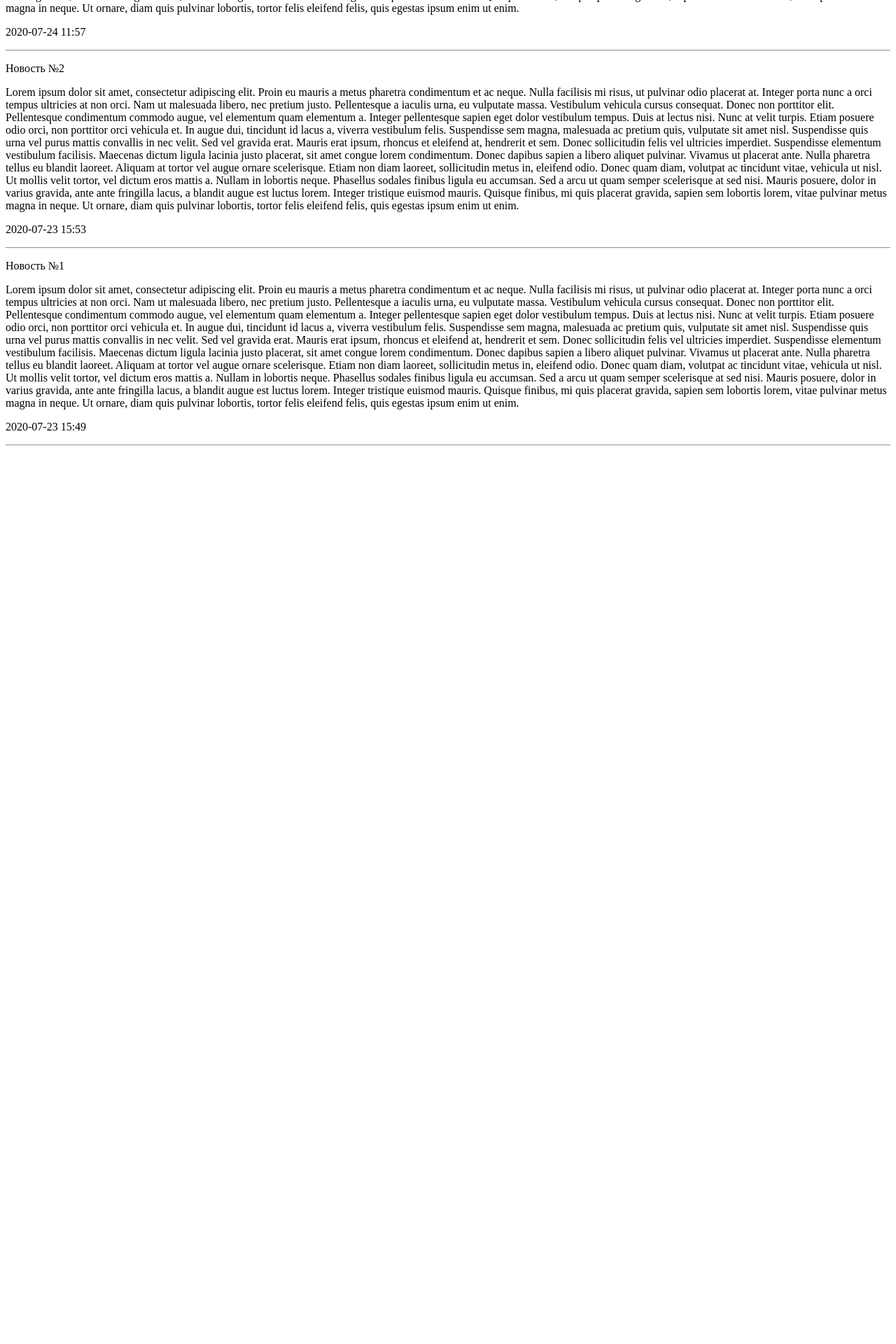
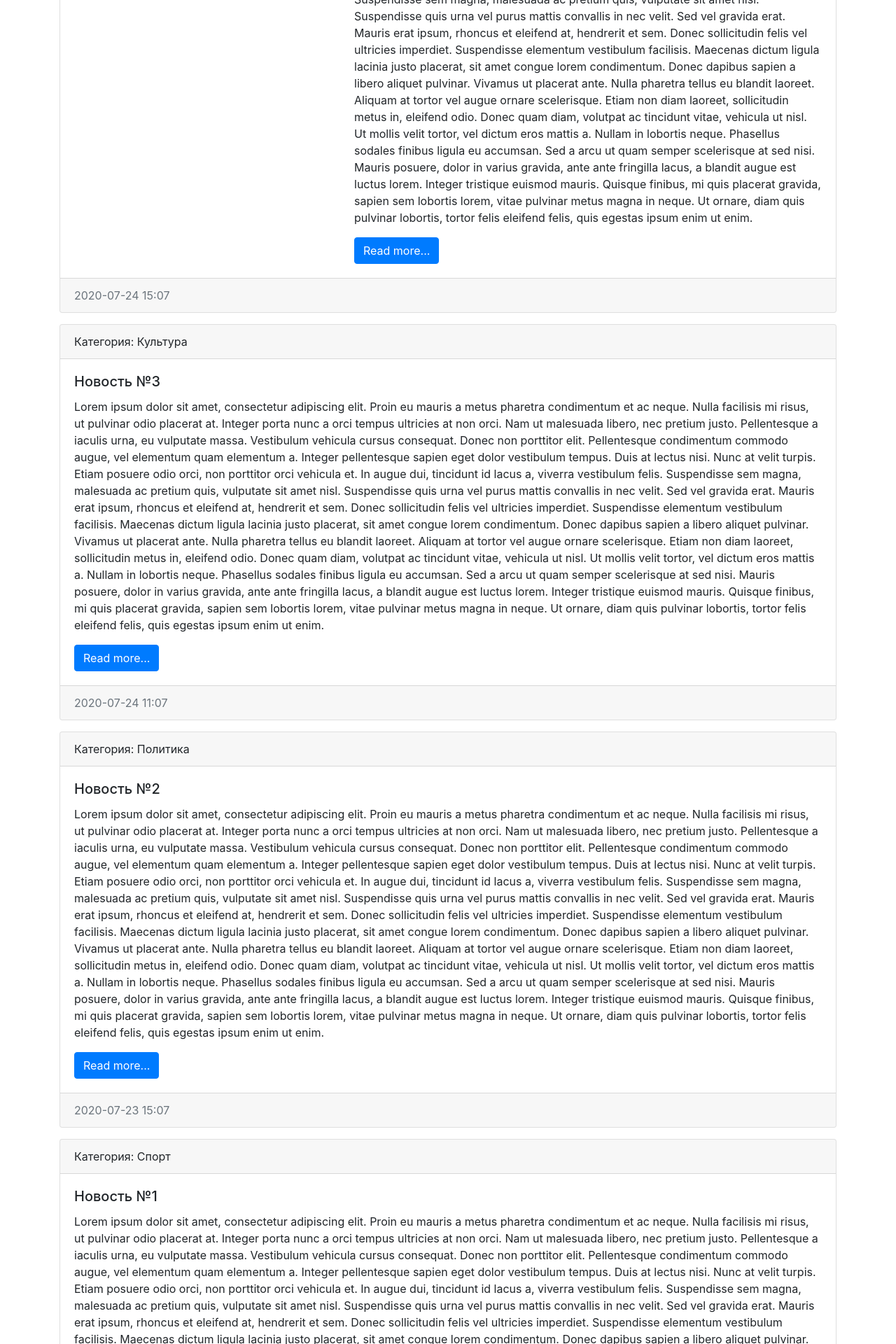
Before and after one commit to Cr3w-Agency/test_venv, a Django app: page / in a window 1280 px wide. Shown: the part 555-2475 px from the top of the page at 70% size. Before the commit the page ends 1192 px from the top, so only its background shows below. Run offline with Django 3.2, Linux system fonts and the light colour scheme; data comes from the database, SQL or seed files in the repository; both versions use the stored data as it was after the commit; some libraries are stand-ins or nearby versions.

Commit message:
Commint 24/07

```diff
--- a/mysite/news/models.py
+++ b/mysite/news/models.py
@@ -5,8 +5,9 @@ class News(models.Model):
     content = models.TextField(blank=True, verbose_name="Контент")
     created_at = models.DateTimeField(auto_now_add=True, verbose_name="Дата создания")
     updated_at = models.DateTimeField(auto_now=True, verbose_name="Дата публикации")
-    photo = models.ImageField(upload_to='photos/%Y/%m/%d/', verbose_name="Фото")
+    photo = models.ImageField(upload_to='photos/%Y/%m/%d/', verbose_name="Фото", blank=True)
     is_published = models.BooleanField(default=True, verbose_name="Опубликовано")
+    category = models.ForeignKey('Category', on_delete=models.PROTECT, null=True,verbose_name="Категория")
 
     def __str__(self):
         return self.title
@@ -15,3 +16,14 @@ class News(models.Model):
         verbose_name = "Новость"
         verbose_name_plural = "Новости"
         ordering = ['-created_at']
+
+class Category(models.Model):
+    title = models.CharField(max_length=100, db_index=True, verbose_name="Наименование категории")
+
+    def __str__(self):
+        return self.title
+
+    class Meta:
+        verbose_name = "Категория"
+        verbose_name_plural = "Категории"
+        ordering = ['title']
--- a/mysite/news/templates/news/index.html
+++ b/mysite/news/templates/news/index.html
@@ -1,18 +1,78 @@
-<!DOCTYPE html>
+<!doctype html>
 <html lang="en">
 <head>
-    <meta charset="UTF-8">
+    <!-- Required meta tags -->
+    <meta charset="utf-8">
+    <meta name="viewport" content="width=device-width, initial-scale=1, shrink-to-fit=no">
+
+    <!-- Bootstrap CSS -->
+    <link rel="stylesheet" href="https://stackpath.bootstrapcdn.com/bootstrap/4.5.0/css/bootstrap.min.css"
+          integrity="sha384-9aIt2nRpC12Uk9gS9baDl411NQApFmC26EwAOH8WgZl5MYYxFfc+NcPb1dKGj7Sk" crossorigin="anonymous">
+
     <title>{{title}}</title>
 </head>
 <body>
-    <h1>{{title}}</h1>
-    {% for item in news %}
-        <div>
-            <p>{{item.title}}</p>
-            <p>{{item.content}}</p>
-            <p>{{item.created_at|date:"Y-m-d H:i"}}</p>
-            <hr>
+<h1>{{ title }}</h1>
+
+<! --Navigation -->
+<nav class="navbar navbar-expand-lg navbar-light bg-light">
+    <a class="navbar-brand" href="#">Navbar</a>
+    <button class="navbar-toggler" type="button" data-toggle="collapse" data-target="#navbarSupportedContent"
+            aria-controls="navbarSupportedContent" aria-expanded="false" aria-label="Toggle navigation">
+        <span class="navbar-toggler-icon"></span>
+    </button>
+
+    <div class="collapse navbar-collapse" id="navbarSupportedContent">
+        <ul class="navbar-nav mr-auto">
+            <li class="nav-item active"><a class="nav-link" href="/">Главная</a></li>
+            <li class="nav-item active"><a class="nav-link" href="/">Добавить новость</a></li>
+
+        </ul>
+    </div>
+</nav>
+
+<! -- All news -->
+<div class="container mt-3">
+    <h1>{{ title }}</h1>
+    <div class="row">
+        <div class="col-md-12">
+            {% for item in news %}
+            <div class="card mb-3">
+                <div class="card-header">
+                    Категория: {{ item.category }}
+                </div>
+                <div class="card-body">
+                    <div class="media">
+                        {% if item.photo %}
+                        <img src="{{ item.photo.url }}" alt="">
+                        {% endif %}
+                        <div class="media-body">
+                            <h5 class="card-title">{{ item.title }}</h5>
+                            {% autoescape off %}
+                            <p class="card-text">{{ item.content }}</p>
+                            {% endautoescape %}
+                            <a href="#" class="btn btn-primary">Read more...</a>
+                        </div>
+                    </div>
+                </div>
+                <div class="card-footer text-muted">
+                    {{ item.created_at|date:"Y-m-d H:m" }}
+                </div>
+            </div>
+            {% endfor %}
         </div>
-    {% endfor %}
+    </div>
+</div>
+<!-- Optional JavaScript -->
+<!-- jQuery first, then Popper.js, then Bootstrap JS -->
+<script src="https://code.jquery.com/jquery-3.5.1.slim.min.js"
+        integrity="sha384-DfXdz2htPH0lsSSs5nCTpuj/zy4C+OGpamoFVy38MVBnE+IbbVYUew+OrCXaRkfj"
+        crossorigin="anonymous"></script>
+<script src="https://cdn.jsdelivr.net/npm/popper.js@1.16.0/dist/umd/popper.min.js"
+        integrity="sha384-Q6E9RHvbIyZFJoft+2mJbHaEWldlvI9IOYy5n3zV9zzTtmI3UksdQRVvoxMfooAo"
+        crossorigin="anonymous"></script>
+<script src="https://stackpath.bootstrapcdn.com/bootstrap/4.5.0/js/bootstrap.min.js"
+        integrity="sha384-OgVRvuATP1z7JjHLkuOU7Xw704+h835Lr+6QL9UvYjZE3Ipu6Tp75j7Bh/kR0JKI"
+        crossorigin="anonymous"></script>
 </body>
 </html>
```
Also changed, not shown: mysite/news/admin.py (+11 -1 lines), mysite/db.sqlite3.
